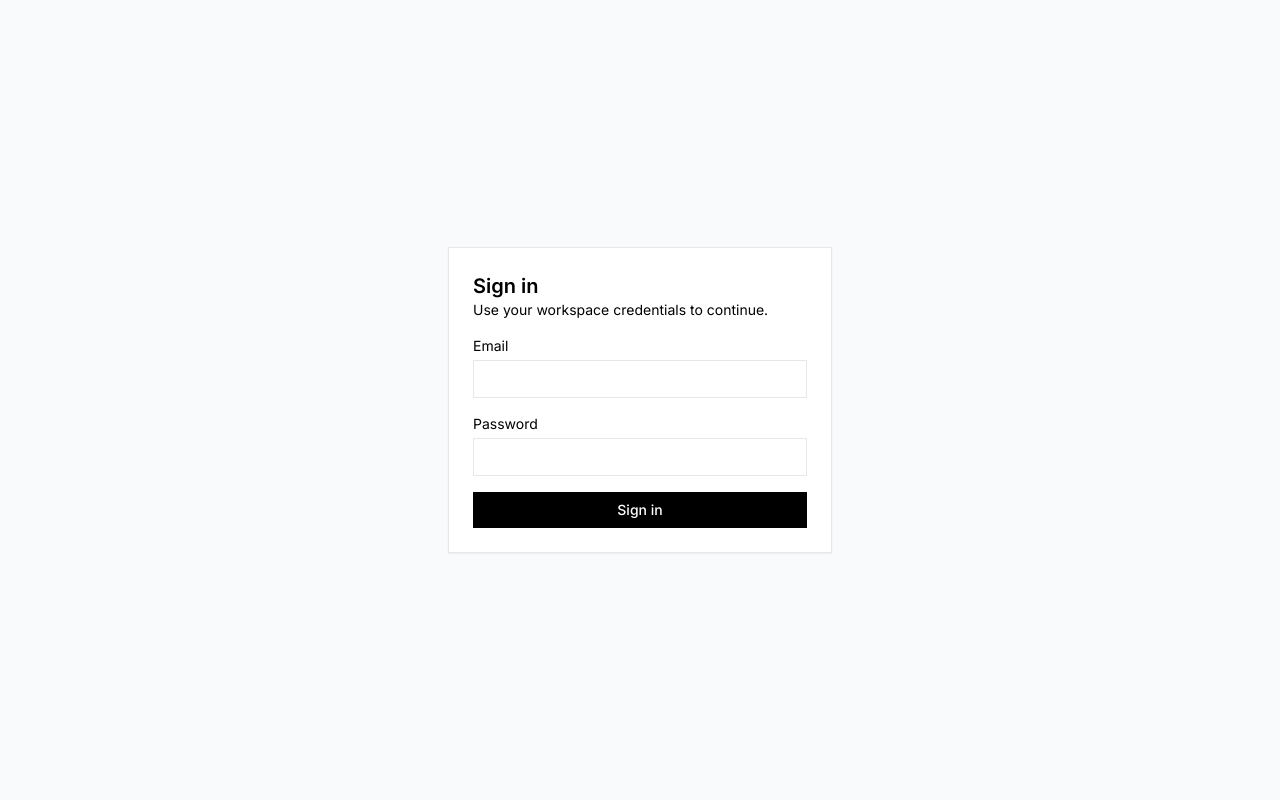
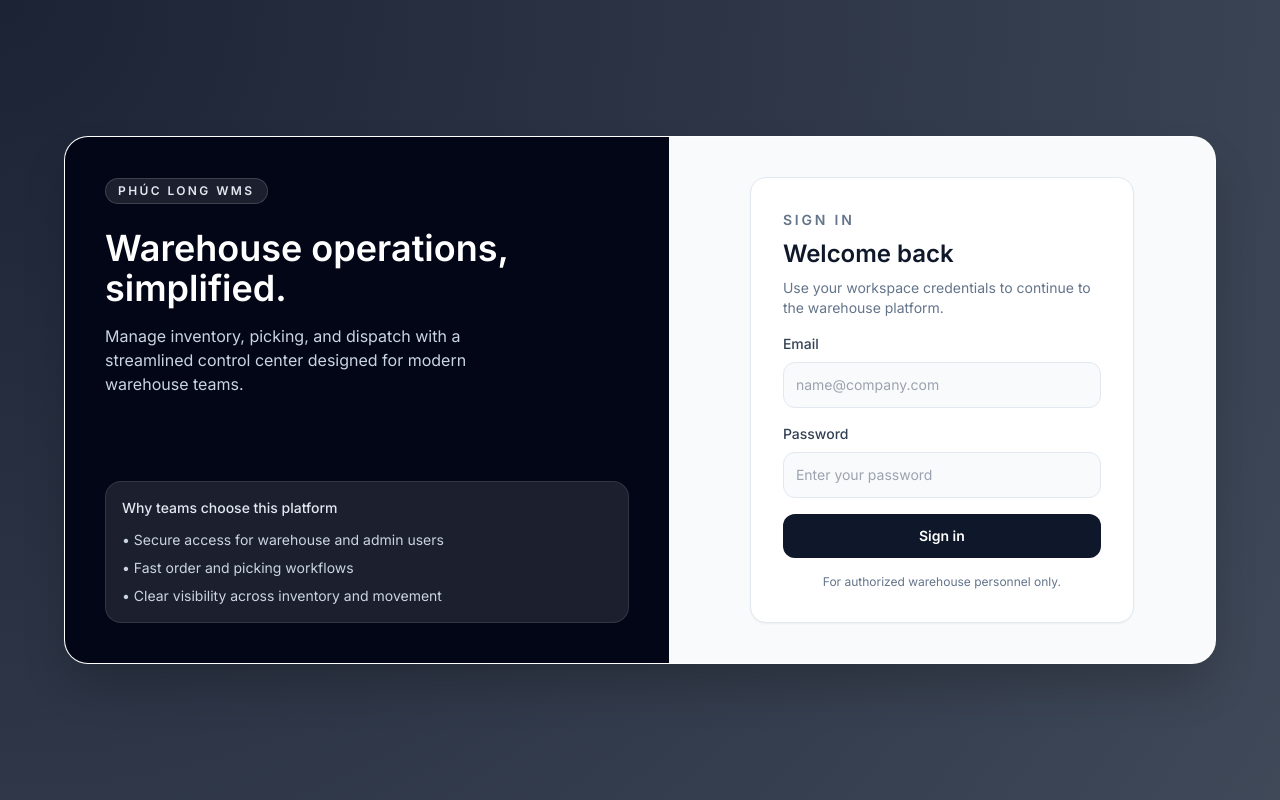
Before and after one commit to trantrunghieulogistics-coder/phuclong-wms, a Next.js app: page /login in a window 1280 px wide. Built offline with nearby package versions, Linux system fonts and the light colour scheme.

Commit message:
Redesign login page

```diff
--- a/app/login/page.tsx
+++ b/app/login/page.tsx
@@ -6,10 +6,37 @@ export const metadata: Metadata = { title: 'Sign In' }
 
 export default function LoginPage() {
   return (
-    <main className="flex min-h-screen items-center justify-center bg-slate-50 p-6">
-      <Suspense fallback={<div className="animate-pulse space-y-4">...</div>}>
-        <LoginForm />
-      </Suspense>
+    <main className="flex min-h-screen items-center justify-center bg-[radial-gradient(circle_at_top_left,_rgba(15,23,42,0.95),_rgba(30,41,59,0.85))] p-4 sm:p-6">
+      <div className="grid w-full max-w-6xl overflow-hidden rounded-3xl border border-white/10 bg-white shadow-2xl lg:grid-cols-[1.05fr_0.95fr]">
+        <section className="flex flex-col justify-between bg-slate-950 p-8 text-white sm:p-10">
+          <div>
+            <div className="inline-flex rounded-full border border-white/15 bg-white/10 px-3 py-1 text-xs font-semibold uppercase tracking-[0.2em] text-slate-200">
+              Phúc Long WMS
+            </div>
+            <h1 className="mt-6 text-3xl font-semibold leading-tight sm:text-4xl">
+              Warehouse operations, simplified.
+            </h1>
+            <p className="mt-4 max-w-md text-sm leading-6 text-slate-300 sm:text-base">
+              Manage inventory, picking, and dispatch with a streamlined control center designed for modern warehouse teams.
+            </p>
+          </div>
+
+          <div className="mt-8 rounded-2xl border border-white/10 bg-white/10 p-4 text-sm text-slate-200">
+            <p className="font-medium">Why teams choose this platform</p>
+            <ul className="mt-3 space-y-2 text-slate-300">
+              <li>• Secure access for warehouse and admin users</li>
+              <li>• Fast order and picking workflows</li>
+              <li>• Clear visibility across inventory and movement</li>
+            </ul>
+          </div>
+        </section>
+
+        <section className="flex items-center justify-center bg-slate-50 p-6 sm:p-10">
+          <Suspense fallback={<div className="h-72 w-full max-w-sm animate-pulse rounded-2xl bg-white shadow-sm" /> }>
+            <LoginForm />
+          </Suspense>
+        </section>
+      </div>
     </main>
   )
 }
--- a/components/auth/login-form.tsx
+++ b/components/auth/login-form.tsx
@@ -28,32 +28,35 @@ export function LoginForm() {
   }
 
   return (
-    <form onSubmit={onSubmit} className="mx-auto flex w-full max-w-sm flex-col gap-4 rounded-lg border bg-white p-6 shadow-sm">
+    <form onSubmit={onSubmit} className="mx-auto flex w-full max-w-sm flex-col gap-4 rounded-2xl border border-slate-200 bg-white p-6 shadow-sm sm:p-8">
       <div>
-        <h2 className="text-xl font-semibold">Sign in</h2>
-        <p className="text-sm text-muted-foreground">Use your workspace credentials to continue.</p>
+        <p className="text-sm font-semibold uppercase tracking-[0.2em] text-slate-500">Sign in</p>
+        <h2 className="mt-2 text-2xl font-semibold text-slate-900">Welcome back</h2>
+        <p className="mt-2 text-sm text-slate-500">Use your workspace credentials to continue to the warehouse platform.</p>
       </div>
 
-      {error ? <p className="rounded-md bg-red-50 px-3 py-2 text-sm text-red-700">{error}</p> : null}
+      {error ? <p className="rounded-lg border border-red-200 bg-red-50 px-3 py-2 text-sm text-red-700">{error}</p> : null}
 
-      <label className="flex flex-col gap-1 text-sm">
-        <span>Email</span>
+      <label className="flex flex-col gap-2 text-sm">
+        <span className="font-medium text-slate-700">Email</span>
         <input
           type="email"
           value={email}
           onChange={(e) => setEmail(e.target.value)}
-          className="rounded-md border px-3 py-2"
+          className="rounded-xl border border-slate-200 bg-slate-50 px-3 py-3 text-sm outline-none transition focus:border-slate-400 focus:bg-white"
+          placeholder="name@company.com"
           required
         />
       </label>
 
-      <label className="flex flex-col gap-1 text-sm">
-        <span>Password</span>
+      <label className="flex flex-col gap-2 text-sm">
+        <span className="font-medium text-slate-700">Password</span>
         <input
           type="password"
           value={password}
           onChange={(e) => setPassword(e.target.value)}
-          className="rounded-md border px-3 py-2"
+          className="rounded-xl border border-slate-200 bg-slate-50 px-3 py-3 text-sm outline-none transition focus:border-slate-400 focus:bg-white"
+          placeholder="Enter your password"
           required
         />
       </label>
@@ -61,10 +64,14 @@ export function LoginForm() {
       <button
         type="submit"
         disabled={isSubmitting}
-        className="rounded-md bg-black px-4 py-2 text-sm font-medium text-white disabled:opacity-60"
+        className="rounded-xl bg-slate-900 px-4 py-3 text-sm font-semibold text-white transition hover:bg-slate-800 disabled:cursor-not-allowed disabled:opacity-70"
       >
         {isSubmitting ? 'Signing in...' : 'Sign in'}
       </button>
+
+      <p className="text-center text-xs text-slate-500">
+        For authorized warehouse personnel only.
+      </p>
     </form>
   )
 }
```
